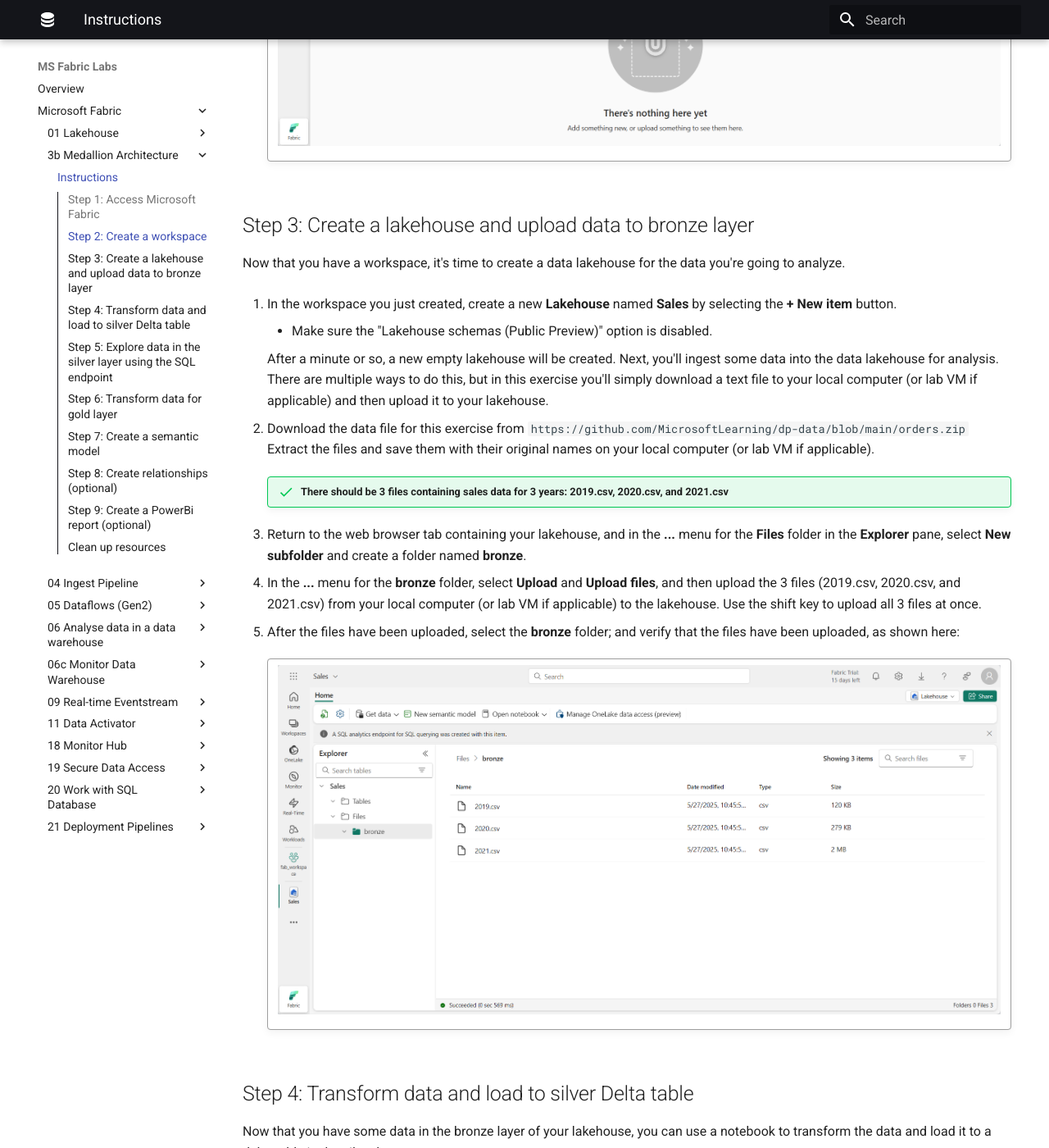
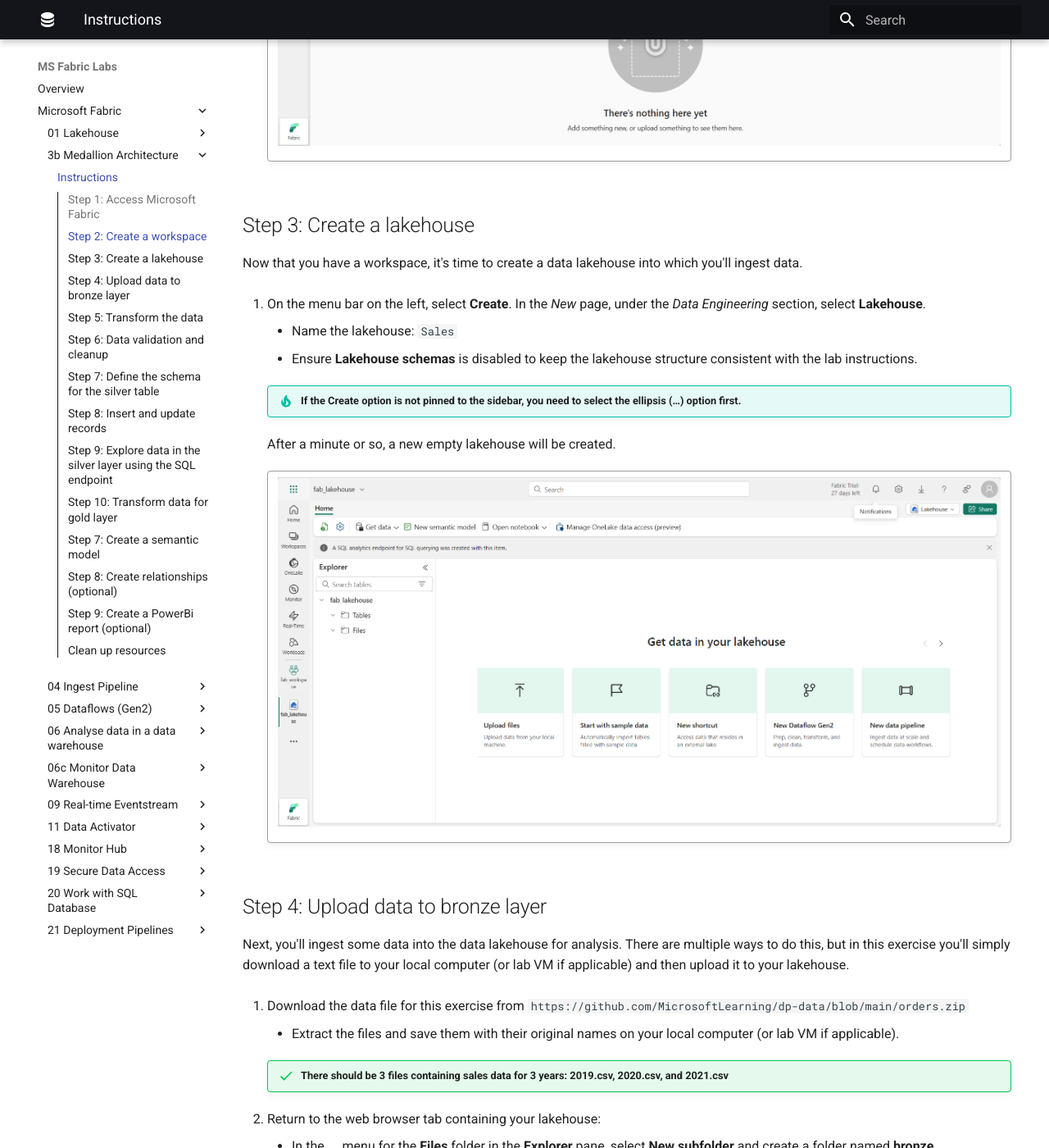
Before and after one commit to qaalabs/fabric, an MkDocs documentation site: the page built from docs/03b-medallion-lakehouse/instructions.md, in a window 1280 px wide and 1400 px high, scrolled down 2097 px. Shown: the whole window at 82% size. Built offline with MkDocs 1.6.1 and Material for MkDocs 9.7.7, drawn with Linux system fonts in a browser that asks for light colours; some of the changed text lies outside the part shown.

Commit message:
update lab 03b instructions

````diff
--- a/docs/03b-medallion-lakehouse/instructions.md
+++ b/docs/03b-medallion-lakehouse/instructions.md
@@ -56,51 +56,74 @@
         ![Empty workspace in Fabric.](../img/new-workspace.png)
 
 
-## Step 3: Create a lakehouse and upload data to bronze layer
+## Step 3: Create a lakehouse
 
-Now that you have a workspace, it's time to create a data lakehouse for the data you're going to analyze.
+Now that you have a workspace, it's time to create a data lakehouse into which you'll ingest data.
 
-1. In the workspace you just created, create a new **Lakehouse** named **Sales** by selecting the **+ New item** button.
-    - Make sure the "Lakehouse schemas (Public Preview)" option is disabled.
+1. On the menu bar on the left, select **Create**. In the *New* page, under the *Data Engineering* section, select **Lakehouse**.
 
-    After a minute or so, a new empty lakehouse will be created. Next, you'll ingest some data into the data lakehouse for analysis. There are multiple ways to do this, but in this exercise you'll simply download a text file to your local computer (or lab VM if applicable) and then upload it to your lakehouse.
+    - Name the lakehouse: `Sales`
+    - Ensure **Lakehouse schemas** is disabled to keep the lakehouse structure consistent with the lab instructions.
 
-2. Download the data file for this exercise from `https://github.com/MicrosoftLearning/dp-data/blob/main/orders.zip` Extract the files and save them with their original names on your local computer (or lab VM if applicable).
+    !!! tip "If the **Create** option is not pinned to the sidebar, you need to select the ellipsis (…) option first."
+
+    After a minute or so, a new empty lakehouse will be created.
+
+    !!! quote ""
+        ![New lakehouse.](../img/new-lakehouse.png)
+
+
+## Step 4: Upload data to bronze layer
+
+Next, you'll ingest some data into the data lakehouse for analysis. There are multiple ways to do this, but in this exercise you'll simply download a text file to your local computer (or lab VM if applicable) and then upload it to your lakehouse.
+
+1. Download the data file for this exercise from `https://github.com/MicrosoftLearning/dp-data/blob/main/orders.zip`
+
+    - Extract the files and save them with their original names on your local computer (or lab VM if applicable).
 
     !!! success "There should be 3 files containing sales data for 3 years: 2019.csv, 2020.csv, and 2021.csv"
 
-3. Return to the web browser tab containing your lakehouse, and in the **...** menu for the **Files** folder in the **Explorer** pane, select **New subfolder** and create a folder named **bronze**.
+2. Return to the web browser tab containing your lakehouse:
 
-4. In the **...** menu for the **bronze** folder, select **Upload** and **Upload files**, and then upload the 3 files (2019.csv, 2020.csv, and 2021.csv) from your local computer (or lab VM if applicable) to the lakehouse. Use the shift key to upload all 3 files at once.
+    - In the **...** menu for the **Files** folder in the **Explorer** pane, select **New subfolder** and create a folder named **bronze**
 
-5. After the files have been uploaded, select the **bronze** folder; and verify that the files have been uploaded, as shown here:
+3. In the **...** menu for the **bronze** folder, select **Upload** and **Upload files**
+
+    - Then upload the 3 files (2019.csv, 2020.csv, and 2021.csv) from your local computer (or lab VM if applicable) to the lakehouse.
+    - Use the shift key to upload all 3 files at once.
+
+4. After the files have been uploaded, select the **bronze** folder; and verify that the files have been uploaded, as shown here:
 
     !!! quote ""
         ![Uploaded products.csv file in a lakehouse.](../img/03b-bronze-files.png)
 
 
-## Step 4: Transform data and load to silver Delta table
+## Step 5: Transform the data
 
-Now that you have some data in the bronze layer of your lakehouse, you can use a notebook to transform the data and load it to a delta table in the silver layer.
+Now that you have some data in the bronze layer of your lakehouse, you can use a notebook to transform the data before you load it to a delta table in the silver layer.
 
 1. On the **Home** page while viewing the contents of the **bronze** folder in your data lake, in the **Open notebook** menu, select **New notebook**.
 
-    After a few seconds, a new notebook containing a *single cell* will open.
+    !!! info "After a few seconds, a new notebook containing a *single cell* will open."
 
-2. When the notebook opens, rename it to `Transform data for Silver` by selecting the `Notebook xxxx` text at the top left of the notebook and entering the new name.
+2. When the notebook opens, rename it to `Transform data for Silver` by selecting the `Notebook 1` text at the top left of the notebook and entering the new name.
 
     !!! quote ""
         ![New notebook named Transform data for silver.](../img/03b-sales-notebook-rename.png)
 
 3. Select the existing cell in the notebook, which contains some simple commented-out code.
 
-    Highlight and delete the two lines - you will not need this code.
+    - Highlight and **delete the two lines** - you will not need this code.
 
-    !!! note "Note: In this exercise, you'll use PySpark and SQL."
+    !!! note
+        - Notebooks enable you to run code in a variety of languages, including Python, Scala, and SQL."
+        - In this exercise, you’ll use PySpark and SQL.
+        - You can also add markdown cells to provide formatted text and images to document your code.
 
-4. Paste the following code into the cell:
+4. Paste the following code into the first cell:
 
     ```python
+    # Cell 1 ~ Transform the data before you load it
     from pyspark.sql.types import *
 
     # Create the schema for the table
@@ -144,9 +167,17 @@
 
     !!! note "Note: You can clear, hide, and auto-resize the contents of the cell output by selecting the **...** menu at the top left of the output pane."
 
-7. Now you'll **add columns for data validation and cleanup**, using a PySpark dataframe to add columns and update the values of some of the existing columns. Use the **+ Code** button to **add a new code block** and add the following code to the cell:
+
+## Step 6: Data validation and cleanup
+
+Now that you have transformed data, you can use a notebook to load it to a delta table in the silver layer.
+
+1. Now you'll **add columns for data validation and cleanup**, using a PySpark dataframe to add columns and update the values of some of the existing columns.
+
+    - Use the **+ Code** button to **add a new code block** and add the following code to the cell:
 
     ```python
+    # Cell 2 ~ Add columns for data validation and cleanup
     from pyspark.sql.functions import when, lit, col, current_timestamp, input_file_name
 
     # Add columns IsFlagged, CreatedTS and ModifiedTS
@@ -164,11 +195,13 @@
 
 8. Run the cell to execute the code using the **:material-play: (Run cell)** button.
 
-9. Next, you'll define the schema for the **sales_silver** table in the sales database using Delta Lake format. Create a new code block and add the following code to the cell:
+
+## Step 7: Define the schema for the silver table
+
+1. Next, you'll define the schema for the **sales_silver** table in the sales database using Delta Lake format. Create a new code block and add the following code to the cell:
 
     ```python
-    # Define the schema for the sales_silver table
-
+    # Cell 3 ~ Define the schema for the sales_silver table
     from pyspark.sql.types import *
     from delta.tables import *
 
@@ -190,17 +223,20 @@
         .execute()
     ```
 
-10. Run the cell to execute the code using the **:material-play: (Run cell)** button.
+2. Run the cell to execute the code using the **:material-play: (Run cell)** button.
 
-11. Select the **...** in the Tables section of the Explorer pane and select Refresh. You should now see the new **sales_silver** table listed. The :material-triangle: (triangle icon) indicates that it's a Delta table.
+3. Select the **...** in the Tables section of the Explorer pane and select Refresh. You should now see the new **sales_silver** table listed. The :material-triangle: (triangle icon) indicates that it's a Delta table.
 
     !!! note "Note: If you don't see the new table, wait a few seconds and then select Refresh again, or refresh the entire browser tab."
 
-12. Now you're going to perform an upsert operation on a Delta table, updating existing records based on specific conditions and inserting new records when no match is found. Add a new code block and paste the following code:
+## Step 8: Insert and update records
+
+Now you're going to perform an upsert operation on a Delta table, updating existing records based on specific conditions and inserting new records when no match is found.
+
+1. Add a new code block and paste the following code:
 
     ```python
-    # Update existing records and insert new ones based on a condition defined by the columns SalesOrderNumber, OrderDate, CustomerName, and Item.
-
+    # Cell 4 ~ Update existing records and insert new ones based on a condition
     from delta.tables import *
 
     deltaTable = DeltaTable.forPath(spark, 'Tables/sales_silver')
@@ -208,46 +244,53 @@
     dfUpdates = df
 
     deltaTable.alias('silver') \
-      .merge(
+    .merge(
         dfUpdates.alias('updates'),
         'silver.SalesOrderNumber = updates.SalesOrderNumber and silver.OrderDate = updates.OrderDate and silver.CustomerName = updates.CustomerName and silver.Item = updates.Item'
-      ) \
-      .whenMatchedUpdate(set =
+    ) \
+    .whenMatchedUpdate(set =
         {
 
         }
-      ) \
+    ) \
     .whenNotMatchedInsert(values =
         {
-          "SalesOrderNumber": "updates.SalesOrderNumber",
-          "SalesOrderLineNumber": "updates.SalesOrderLineNumber",
-          "OrderDate": "updates.OrderDate",
-          "CustomerName": "updates.CustomerName",
-          "Email": "updates.Email",
-          "Item": "updates.Item",
-          "Quantity": "updates.Quantity",
-          "UnitPrice": "updates.UnitPrice",
-          "Tax": "updates.Tax",
-          "FileName": "updates.FileName",
-          "IsFlagged": "updates.IsFlagged",
-          "CreatedTS": "updates.CreatedTS",
-          "ModifiedTS": "updates.ModifiedTS"
+        "SalesOrderNumber": "updates.SalesOrderNumber",
+        "SalesOrderLineNumber": "updates.SalesOrderLineNumber",
+        "OrderDate": "updates.OrderDate",
+        "CustomerName": "updates.CustomerName",
+        "Email": "updates.Email",
+        "Item": "updates.Item",
+        "Quantity": "updates.Quantity",
+        "UnitPrice": "updates.UnitPrice",
+        "Tax": "updates.Tax",
+        "FileName": "updates.FileName",
+        "IsFlagged": "updates.IsFlagged",
+        "CreatedTS": "updates.CreatedTS",
+        "ModifiedTS": "updates.ModifiedTS"
         }
-      ) \
-      .execute()
+    ) \
+    .execute()
     ```
 
-13. Run the cell to execute the code using the **:material-play: (Run cell)** button.
+2. Run the cell to execute the code using the **:material-play: (Run cell)** button.
 
     This operation is important because it enables you to update existing records in the table based on the values of specific columns, and insert new records when no match is found. This is a common requirement when you're loading data from a source system that may contain updates to existing and new records.
 
-!!! success "You now have data in your silver delta table that is ready for further transformation and modeling."
+    !!! success "You now have data in your silver delta table that is ready for further transformation and modeling."
 
-## Step 5: Explore data in the silver layer using the SQL endpoint
+3. After running the last cell, select the **Run** tab above the ribbon and then select: **Stop session**
+
+    !!! info "This stops the compute resource being used by the notebook."
+
+
+## Step 9: Explore data in the silver layer using the SQL endpoint
 
 Now that you have data in your silver layer, you can use the SQL analytics endpoint to explore the data and perform some basic analysis. This is useful if you're familiar with SQL and want to do some basic exploration of your data. In this exercise we're using the SQL endpoint view in Fabric, but you can use other tools like SQL Server Management Studio (SSMS) and Azure Data Explorer.
 
-1. Navigate back to your workspace and notice that you now have several items listed. Select the **Sales SQL analytics endpoint** to open your lakehouse in the SQL analytics endpoint view.
+1. Navigate back to your workspace and notice that you now have several items listed.
+
+    - Select the **Sales SQL analytics endpoint** to open your lakehouse in the SQL analytics endpoint view.
 
     !!! quote ""
         ![SQL endpoint in a lakehouse.](../img/03b-sql-endpoint-item.png)
@@ -287,23 +330,25 @@
         - This will enable you to do more advanced analysis and reporting.
         - You'll do that in the next section.
 
-## Step 6: Transform data for gold layer
+## Step 10: Transform data for gold layer
 
-You have successfully taken data from your bronze layer, transformed it, and loaded it into a silver Delta table. Now you'll use a new notebook to transform the data further, model it into a star schema, and load it into gold Delta tables.
+You have successfully taken data from your bronze layer, transformed it, and loaded it into a silver Delta table.
+
+Now you'll use a new notebook to transform the data further, model it into a star schema, and load it into gold Delta tables.
 
 !!! note "Note: You could have done all of this in a single notebook ..."
     - But for this exercise you're using separate notebooks
     - This will better demonstrate the process of transforming data from bronze to silver and then from silver to gold.
     - And it makes it easier to do debugging, troubleshooting, and for reuse.
 
-1. Return to the workspace home page and create a new notebook called `Transform data for Gold`
+1. Return to the workspace home page and create a new notebook called: `Transform data for Gold`
 
 2. In the Explorer pane, add your **Sales** lakehouse by selecting **Add data items** and then selecting the **Sales** lakehouse you created earlier. You should see the **sales_silver** table listed in the **Tables** section of the explorer pane.
 
 3. In the existing code block, remove the commented text and **add the following code** to load data to your dataframe and start building your star schema, then run it:
 
     ```python
-    # Load data to the dataframe as a starting point to create the gold layer
+    # Cell 1 ~ Load data to the dataframe as a starting point to create the gold layer
     df = spark.read.table("Sales.sales_silver")
     ```
 
@@ -313,6 +358,7 @@
 4. **Add a new code block** and paste the following code to create your date dimension table and run it:
 
     ```python
+    # Cell 2 ~ Create the date dimension table
     from pyspark.sql.types import *
     from delta.tables import*
 
@@ -328,16 +374,11 @@
         .execute()
     ```
 
-    !!! note
-        - You can run the `display(df)` command at any time to check the progress of your work.
-        - In this case, you'd run `display(dfdimDate_gold)` to see the contents of the **dimDate_gold** dataframe.
-
 5. In a new code block, **add and run the following code** to create a dataframe for your date dimension, **dimdate_gold**:
 
     ```python
+    # Cell 3 ~ Create dataframe for dimDate_gold
     from pyspark.sql.functions import col, dayofmonth, month, year, date_format
-
-    # Create dataframe for dimDate_gold
 
     dfdimDate_gold = df.dropDuplicates(["OrderDate"]).select(col("OrderDate"), \
             dayofmonth("OrderDate").alias("Day"), \
@@ -352,9 +393,12 @@
     display(dfdimDate_gold.head(10))
     ```
 
-6. You're separating the code out into new code blocks so that you can understand and watch what's happening in the notebook as you transform the data. In another new code block, **add and run the following code** to update the date dimension as new data comes in:
+    !!! info "You're separating the code out into code blocks to understand and watch what's happening in the notebook as you transform the data."
+
+6. In another new code block, **add and run the following code** to update the date dimension as new data comes in:
 
     ```python
+    # Cell 4 ~ Update the date dimension as new data comes in
     from delta.tables import *
 
     deltaTable = DeltaTable.forPath(spark, 'Tables/dimdate_gold')
@@ -384,11 +428,12 @@
     .execute()
     ```
 
-    The date dimension is now set up. Now you'll create your customer dimension.
+    !!! success "The date dimension is now set up. Now you'll create your customer dimension."
 
 7. To build out the customer dimension table, **add a new code block**, paste and run the following code:
 
     ```python
+    # Cell 5 ~ Build the customer dimension table
     from pyspark.sql.types import *
     from delta.tables import *
 
@@ -406,6 +451,7 @@
 8. In a new code block, **add and run the following code** to drop duplicate customers, select specific columns, and split the "CustomerName" column to create "First" and "Last" name columns:
 
     ```python
+    # Cell 6 ~ Create customer dimension dataframe
     from pyspark.sql.functions import col, split
 
     # Create customer_silver dataframe
@@ -423,9 +469,10 @@
 
     The result is a DataFrame with cleaned and structured customer data, including separate "First" and "Last" name columns extracted from the "CustomerName"" column.
 
-9. Next we'll create the ID column for our customers. In a new code block, paste and run the following:
+9. Next we'll create the ID column for our customers. **In a new code block**, paste and run the following:
 
     ```python
+    # Cell 7 ~ Create customer ID column
     from pyspark.sql.functions import monotonically_increasing_id, col, when, coalesce, max, lit
 
     dfdimCustomer_temp = spark.read.table("Sales.dimCustomer_gold")
@@ -448,6 +495,7 @@
     **In a new code block**, paste and run the following:
 
     ```python
+    # Cell 8 ~ Keep the customer table up-to-date as new data comes in
     from delta.tables import *
 
     deltaTable = DeltaTable.forPath(spark, 'Tables/dimcustomer_gold')
@@ -478,23 +526,27 @@
 
 11. Now you'll **repeat those steps to create your product dimension**.
 
-    In a new code block, paste and run the following:
+    **In a new code block**, paste and run the following:
 
     ```python
-    from pyspark.sql.types import *
-    from delta.tables import *
+    # Cell 9 ~
+    from pyspark.sql.functions import col, split, lit, when
 
-    DeltaTable.createIfNotExists(spark) \
-        .tableName("sales.dimproduct_gold") \
-        .addColumn("ItemName", StringType()) \
-        .addColumn("ItemID", LongType()) \
-        .addColumn("ItemInfo", StringType()) \
-        .execute()
+    # Create product_silver dataframe
+
+    dfdimProduct_silver = df.dropDuplicates(["Item"]).select(col("Item")) \
+        .withColumn("ItemName",split(col("Item"), ", ").getItem(0)) \
+        .withColumn("ItemInfo",when((split(col("Item"), ", ").getItem(1).isNull() | (split(col("Item"), ", ").getItem(1)=="")),lit("")).otherwise(split(col("Item"), ", ").getItem(1)))
+
+    # Display the first 10 rows of the dataframe to preview your data
+
+    display(dfdimProduct_silver.head(10))
     ```
 
 12. **Add another code block** to create the **product_silver** dataframe.
 
     ```python
+    # Cell 10 ~
     from pyspark.sql.functions import col, split, lit, when
 
     # Create product_silver dataframe
@@ -591,6 +647,7 @@
 
     df = df.withColumn("ItemName",split(col("Item"), ", ").getItem(0)) \
         .withColumn("ItemInfo",when((split(col("Item"), ", ").getItem(1).isNull() | (split(col("Item"), ", ").getItem(1)=="")),lit("")).otherwise(split(col("Item"), ", ").getItem(1))) \
+
 
     # Create Sales_gold dataframe
 
````
Also changed, not shown: other parts of docs/03b-medallion-lakehouse/instructions.md (+6 -1 lines).
